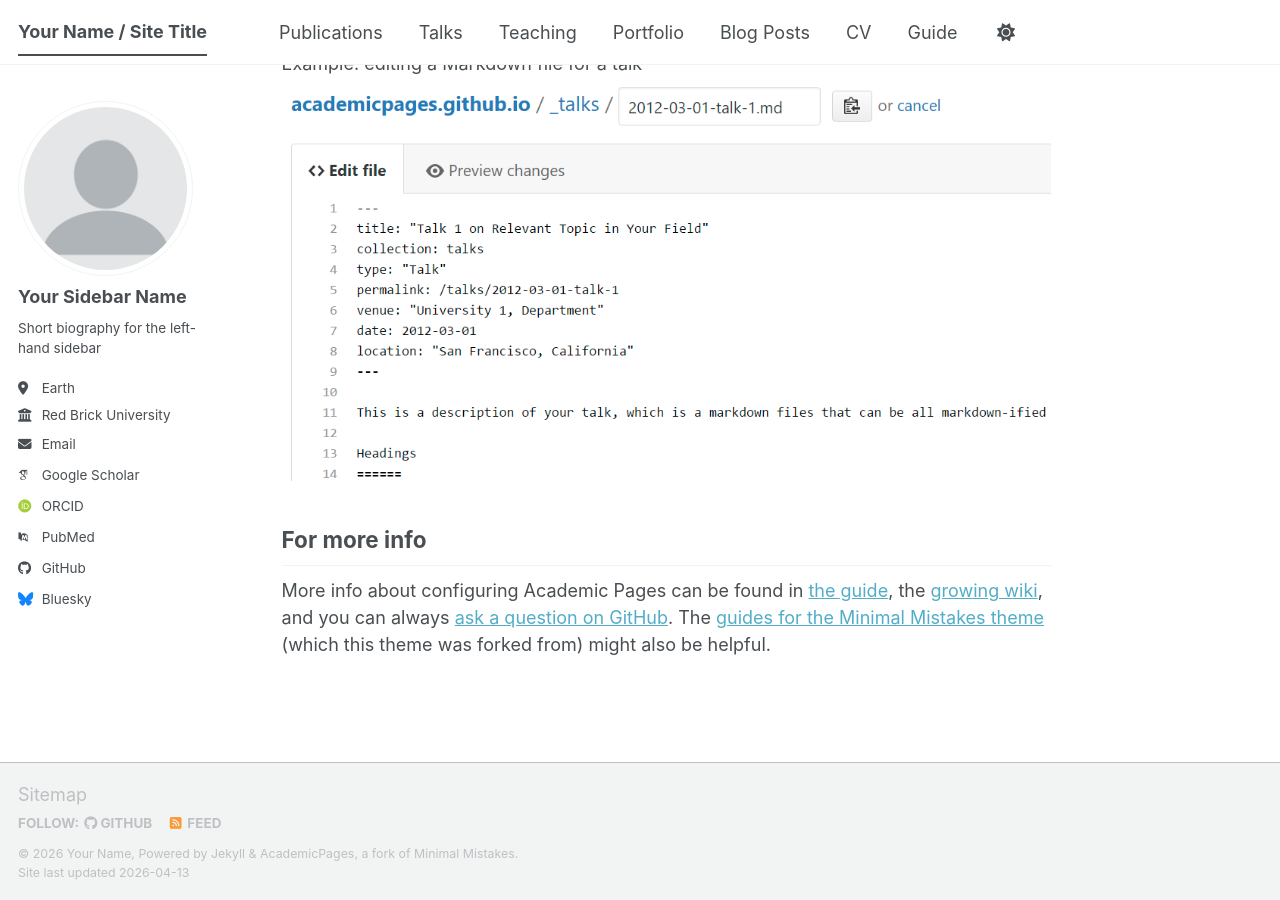
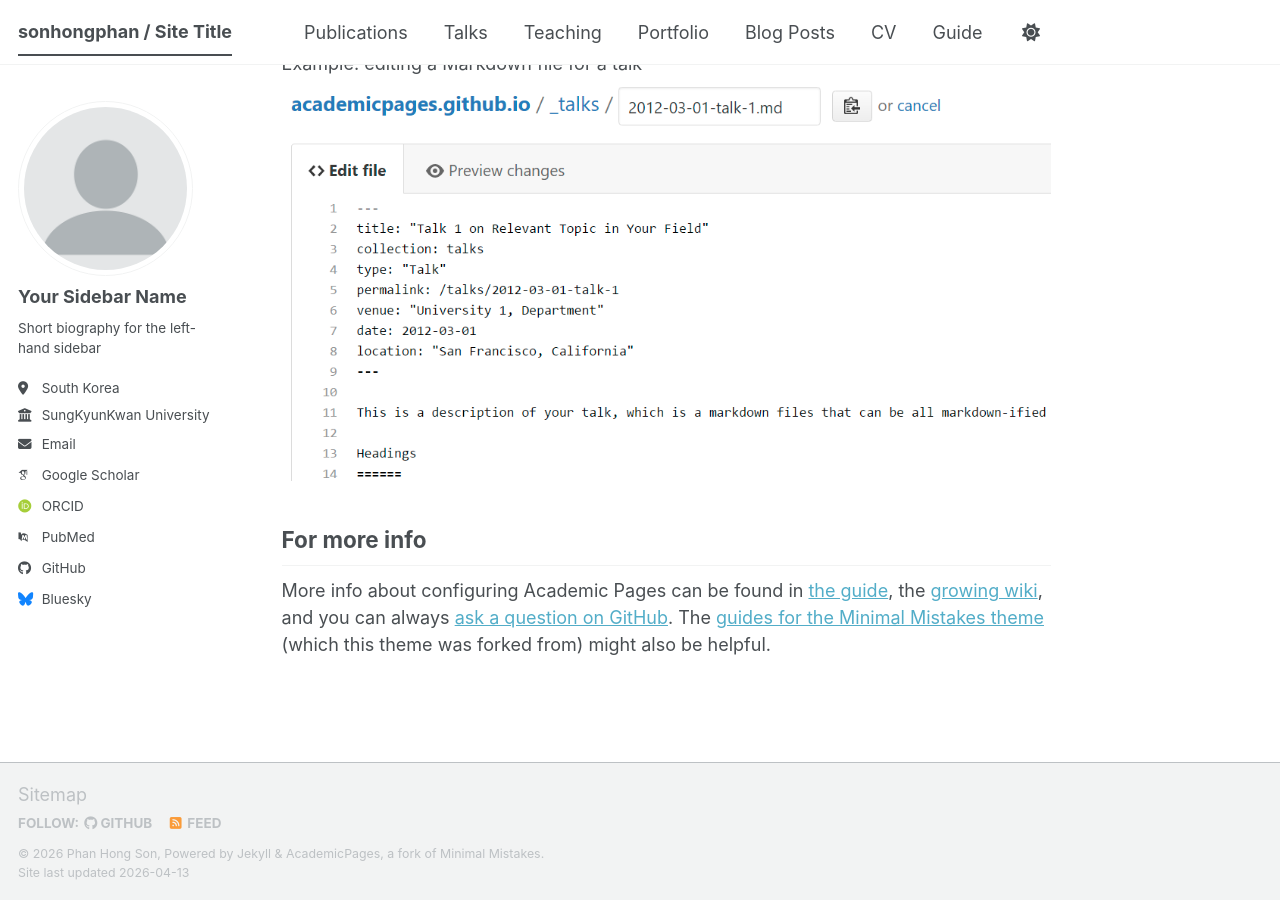
Before and after one commit to sonbkpro/sonhongphan, a Jekyll site: the page built from _pages/about.md, in a window 1280 px wide and 900 px high, scrolled down 2720 px. Built offline with Jekyll 4.4.1, drawn with Linux system fonts in a browser that asks for light colours; some web fonts are replaced; a script bundle is joined from its source files by our own code; library files that are not in the unit come from our copies.

Commit message:
Update personal information in _config.yml

```diff
--- a/_config.yml
+++ b/_config.yml
@@ -9,11 +9,11 @@
 # Basic Site Settings
 locale                   : "en-US"
 site_theme               : "default" # The available themes options are "default", "air", "sunrise", "mint", "dirt" and "contrast"
-title                    : "Your Name / Site Title"
+title                    : "sonhongphan / Site Title"
 title_separator          : "-"
-name                     : &name "Your Name"
-description              : &description "Your Name's academic portfolio"   # Update this with a general description of your site, this is the default if not overridden by a page
-url                      : https://academicpages.github.io # The base hostname & protocol for your site e.g. "https://[your GitHub username].github.io",
+name                     : &name "Phan Hong Son"
+description              : &description "PhD Candidate in Computer Vision & AI"   # Update this with a general description of your site, this is the default if not overridden by a page
+url                      : https://sonhongphan.github.io # The base hostname & protocol for your site e.g. "https://[your GitHub username].github.io",
                                                            # or if you already have some other page hosted on Github then use "https://[your GitHub username].github.io/[Your Repo Name]"
 baseurl                  : "" # the subpath of your site, e.g. "/blog"
 repository               : "academicpages/academicpages.github.io"
@@ -27,15 +27,15 @@ author:
   name             : "Your Sidebar Name"
   pronouns         : # example: "she/her"
   bio              : "Short biography for the left-hand sidebar"
-  location         : "Earth"
-  employer         : "Red Brick University"
+  location         : "South Korea"
+  employer         : "SungKyunKwan University"
   uri              : # URL
   email            : "none@example.org"
 
   # Academic websites
   academia         : # URL
   arxiv            : # URL - Update with the correct link to your profile
-  googlescholar    : "https://scholar.google.com/citations?user=PS_CX0AAAAAJ"
+  googlescholar    : "https://scholar.google.com/citations?user=o8U2DnMAAAAJ&hl=en&oi=sra"
   inspire-hep      : # URL
   impactstory      : # URL
   orcid            : "https://orcid.org/yourorcidurl"
```
